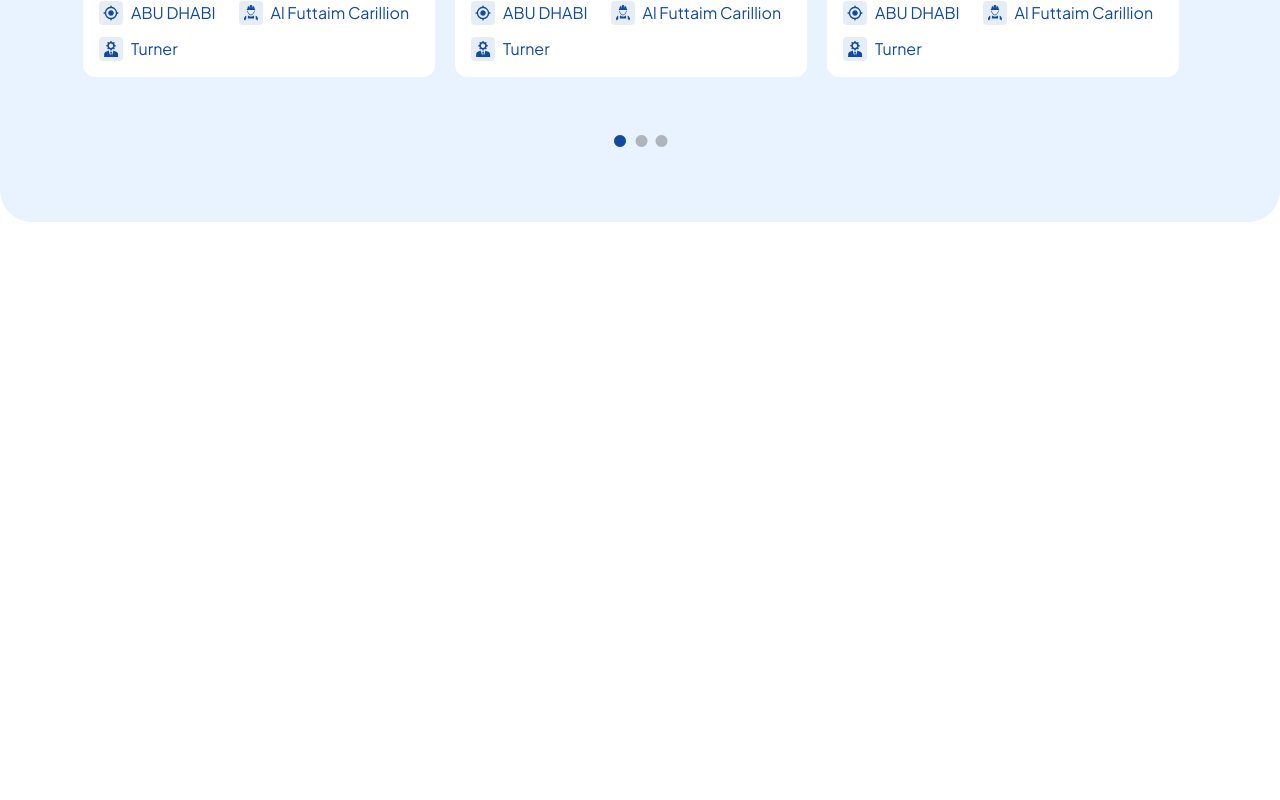
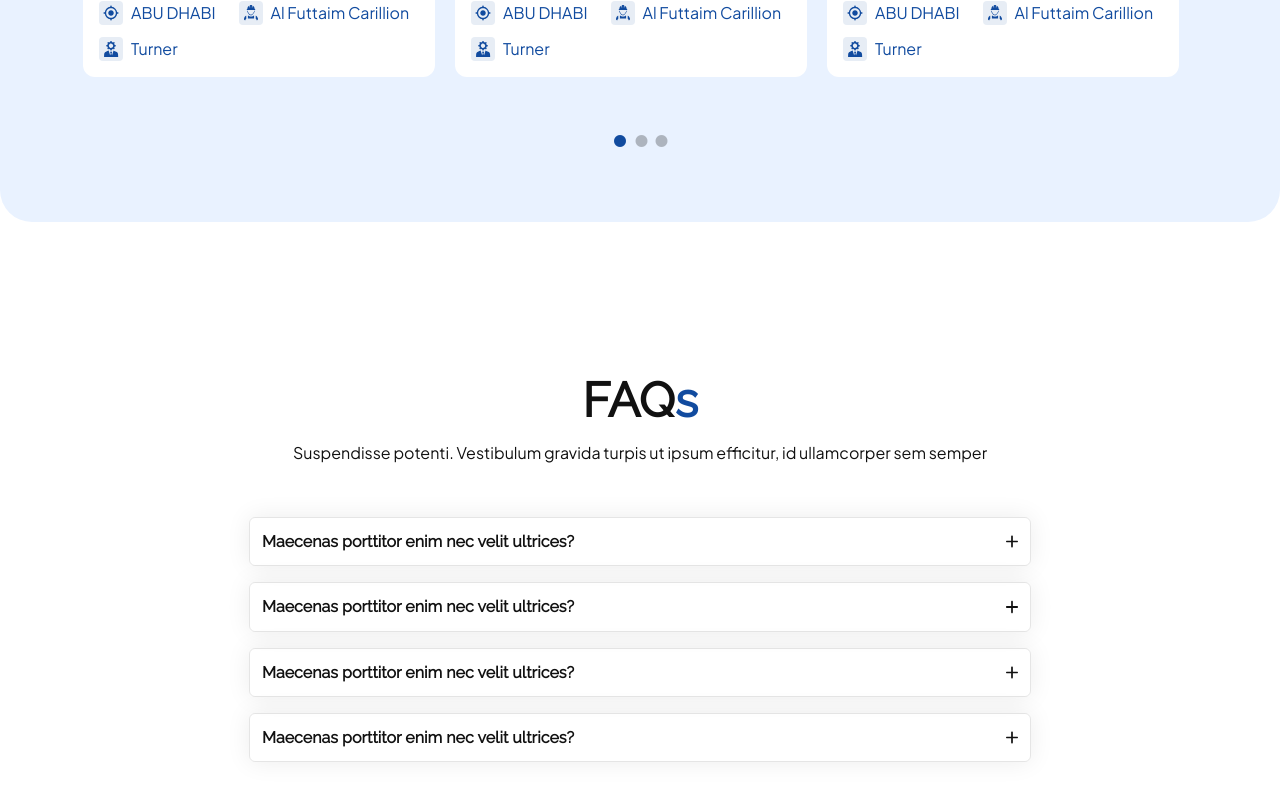
Before and after one commit to abhishekKatnoria12/Opulent-Oasis, a Next.js app: page / in a window 1280 px wide. Shown: the part 3574-4374 px from the top of the page. Before the commit the page ends 3946 px from the top, so only its background shows below. Built offline with nearby package versions, Linux system fonts and the light colour scheme.

Commit message:
Created the Faqs section

```diff
--- /dev/null
+++ b/components/FAQ/faq.module.scss
@@ -0,0 +1,65 @@
+@import "../../styles/assets/scss/sass-loader.scss";
+
+.faq {
+    :global .faq {
+        &__cont {
+            width: 100%;
+            max-width: 782px;
+            margin: auto;
+            margin-block: 150px;
+        }
+
+        &__wrap {
+            text-align: center;
+        }
+
+        &__heading {
+            padding-bottom: 12px;
+            color: $black;
+
+            span {
+                color: $primary-color;
+            }
+        }
+
+        &__desc {
+            color: $black;
+            padding-bottom: 52px;
+        }
+
+        &__acc-wrap {
+            box-shadow: 0px 0px 24px 0px #00000014;
+            margin-bottom: 1rem;
+            padding: 12px;
+            border-radius: 6px;
+            border: 0.5px solid #0000001a;
+            cursor: pointer;
+        }
+
+        &__acc-wrap-var {
+            border: none;
+        }
+
+        &__title {
+            color: $black;
+            font-size: $fs-lg;
+        }
+
+        &__subTitle {
+            padding-top: 8px;
+            color: $black;
+        }
+
+        &__logo {
+            width: 100%;
+            max-width: 12px;
+            display: block;
+        }
+
+        &__arrow {
+            display: flex;
+            justify-content: space-between;
+            align-self: center;
+        }
+    }
+}
--- /dev/null
+++ b/components/FAQ/index.tsx
@@ -0,0 +1,66 @@
+import React, { useState } from "react";
+import styles from "./faq.module.scss";
+import Image from "next/image";
+
+interface props {
+  props: FaqsProp;
+}
+const FAQ = ({ props }: props) => {
+  const data = props;
+  const [activeIndex, setActiveIndex] = useState<number | null>(null);
+
+  const handleClick = (index: number) => {
+    setActiveIndex(index === activeIndex ? null : index);
+  };
+
+  return (
+    <div className={`${styles.faq} container-sm`}>
+      <div className="faq__cont">
+        <div className="faq__wrap">
+          {data?.heading && (
+            <h2
+              className="faq__heading"
+              dangerouslySetInnerHTML={{ __html: data?.heading }}
+            ></h2>
+          )}
+          {data?.desc && <p className="faq__desc">{data?.desc}</p>}
+        </div>
+        {data?.faqsData && (
+          <div className="faq__acc-cont">
+            {data?.faqsData.map((items, index) => (
+              <div
+                className={`${
+                  index !== activeIndex
+                    ? "faq__acc-wrap"
+                    : "faq__acc-wrap faq__acc-wrap-var"
+                }`}
+                key={index}
+                onClick={() => handleClick(index)}
+              >
+                <div className="faq__arrow">
+                  <h5 className="faq__title">{items?.title}</h5>
+                  {data?.add && data?.sub && (
+                    <Image
+                      src={`${
+                        index === activeIndex ? data?.sub?.src : data?.add?.src
+                      }`}
+                      height={2}
+                      width={12}
+                      alt="Logo"
+                      className="faq__logo"
+                    />
+                  )}
+                </div>
+                {index === activeIndex && (
+                  <p className="faq__subTitle">{items?.subtitle}</p>
+                )}
+              </div>
+            ))}
+          </div>
+        )}
+      </div>
+    </div>
+  );
+};
+
+export default FAQ;
--- a/components/OurProjects/index.tsx
+++ b/components/OurProjects/index.tsx
@@ -33,9 +33,10 @@ const OurProjects = ({ props }: props) => {
             {data?.desc && <p className="project__desc">{data?.desc}</p>}
           </div>
 
+          {data?.projects && (
             <Slider {...settings} className="project__client project__demo">
               {data?.projects.map((items, index) => (
-              <div className="project__details">
+                <div className="project__details" key={index}>
                   <div key={index} className="project__img">
                     <Image
                       src={items?.image?.src}
@@ -73,6 +74,7 @@ const OurProjects = ({ props }: props) => {
                 </div>
               ))}
             </Slider>
+          )}
         </div>
       </div>
     </div>
--- a/mock.data/index.ts
+++ b/mock.data/index.ts
@@ -600,3 +600,44 @@ export const ourProjects = {
     },
   ],
 };
+
+export const Faqs = {
+  heading: "FAQ<span>s</span>",
+  desc: "Suspendisse potenti. Vestibulum gravida turpis ut ipsum efficitur, id ullamcorper sem semper",
+
+  sub: {
+    src: "/Sub.svg",
+    width: 12,
+    height: 2,
+    alt: "Logo",
+  },
+  add: {
+    src: "/Add.svg",
+    width: 12,
+    height: 2,
+    alt: "Logo",
+  },
+
+  faqsData: [
+    {
+      title: "Maecenas porttitor enim nec velit ultrices?",
+      subtitle:
+        "Pellentesque iaculis, nisl et consectetur mattis, neque eros finibus elit, quis semper ipsum lorem vel augue. Aliquam erat volutpat. Nunc auctor sem a arcu ultrices molestie. Etiam magna risus, pulvinar ut metus at, consequat aliquet justo. Mauris egestas aliquam ligula ut molestie",
+    },
+    {
+      title: "Maecenas porttitor enim nec velit ultrices?",
+      subtitle:
+        "Pellentesque iaculis, nisl et consectetur mattis, neque eros finibus elit, quis semper ipsum lorem vel augue. Aliquam erat volutpat. Nunc auctor sem a arcu ultrices molestie. Etiam magna risus, pulvinar ut metus at, consequat aliquet justo. Mauris egestas aliquam ligula ut molestie",
+    },
+    {
+      title: "Maecenas porttitor enim nec velit ultrices?",
+      subtitle:
+        "Pellentesque iaculis, nisl et consectetur mattis, neque eros finibus elit, quis semper ipsum lorem vel augue. Aliquam erat volutpat. Nunc auctor sem a arcu ultrices molestie. Etiam magna risus, pulvinar ut metus at, consequat aliquet justo. Mauris egestas aliquam ligula ut molestie",
+    },
+    {
+      title: "Maecenas porttitor enim nec velit ultrices?",
+      subtitle:
+        "Pellentesque iaculis, nisl et consectetur mattis, neque eros finibus elit, quis semper ipsum lorem vel augue. Aliquam erat volutpat. Nunc auctor sem a arcu ultrices molestie. Etiam magna risus, pulvinar ut metus at, consequat aliquet justo. Mauris egestas aliquam ligula ut molestie",
+    },
+  ],
+};
--- a/pages/index.tsx
+++ b/pages/index.tsx
@@ -6,6 +6,7 @@ import TopNavBar from "@/components/TopNavbar";
 import Navbar from "@/components/Navbar";
 
 import {
+  Faqs,
   history,
   navbar,
   ourBrands,
@@ -19,6 +20,7 @@ import History from "@/components/History";
 import OurBrands from "@/components/OurBrands";
 import OurClients from "@/components/OurClients";
 import OurProjects from "@/components/OurProjects";
+import FAQ from "@/components/FAQ";
 
 const jakarta = Plus_Jakarta_Sans({
   variable: "--font-jakarta",
@@ -36,6 +38,7 @@ const Home = () => {
       <OurBrands props={ourBrands} />
       <OurClients props={ourClient} />
       <OurProjects props={ourProjects} />
+      <FAQ props={Faqs}/>
     </main>
   );
 };
```
Also changed, not shown: constent/type.ts (+11 -5 lines), public/Add.svg (added), public/Sub.svg (added). Lines whose indentation alone changed are shown as unchanged.
